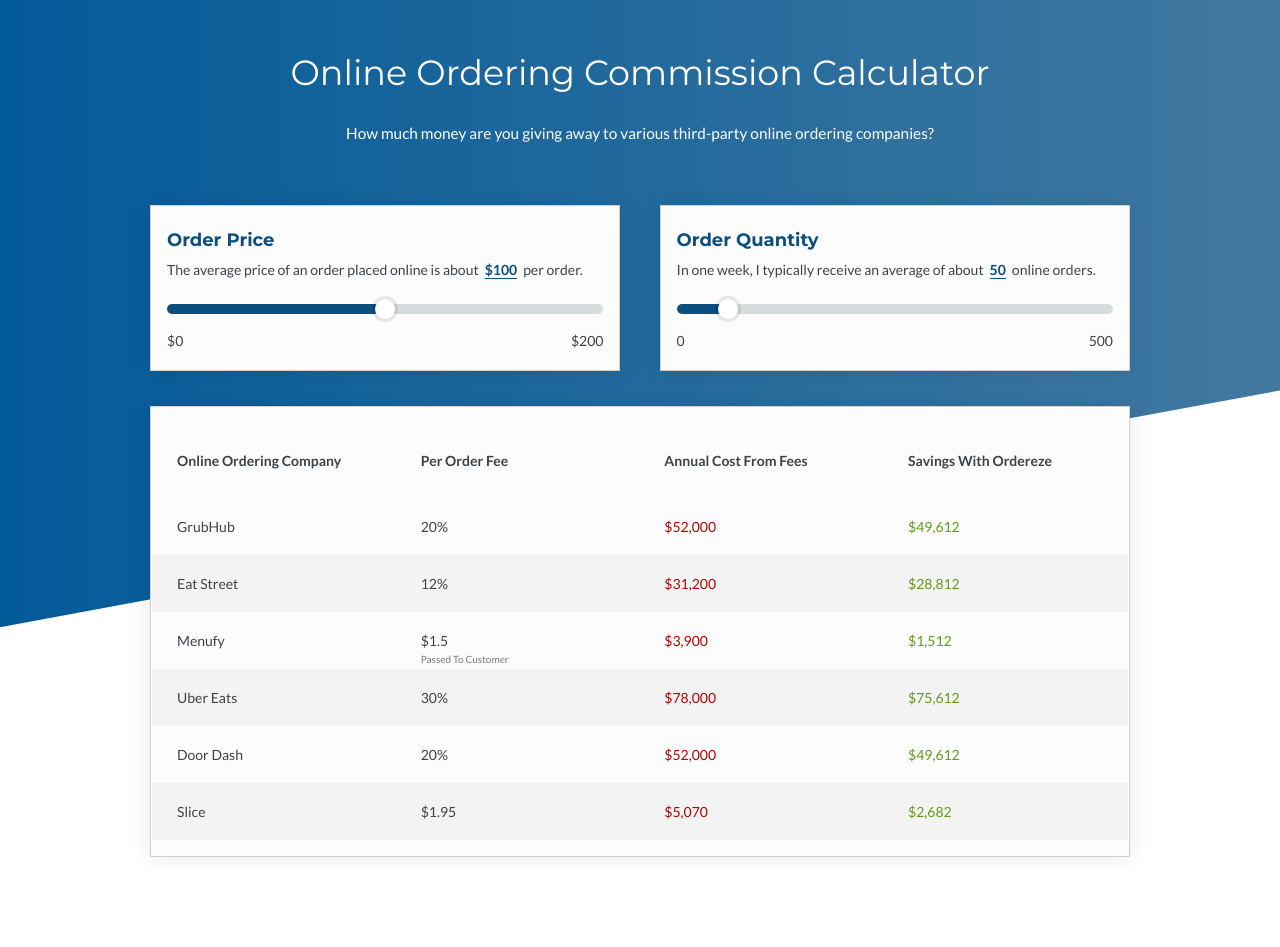
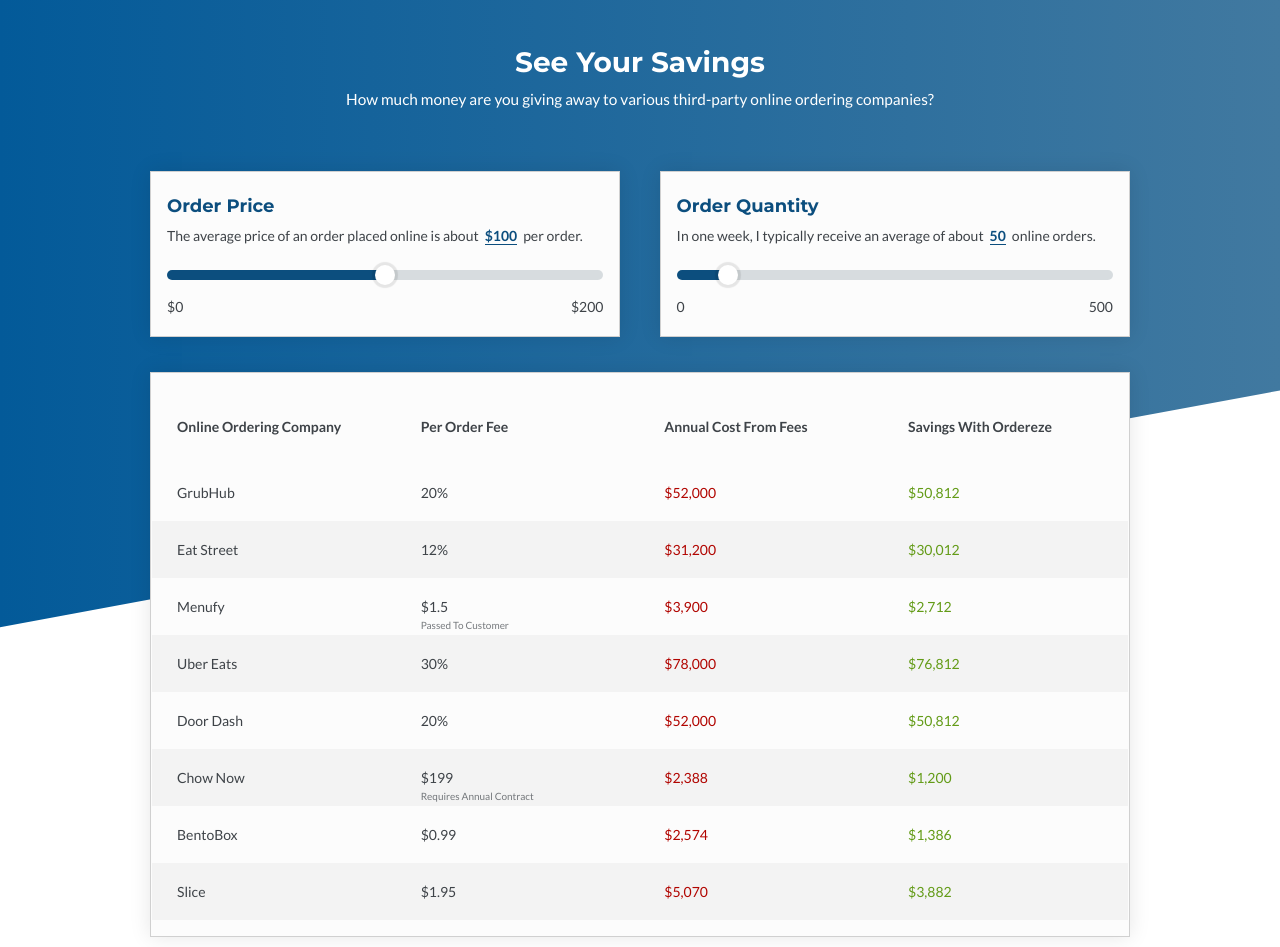
Before and after one commit to olivajames110/online-ordering-price-comparison, a React (Create React App) app: page / in a window 1280 px wide. Before the commit the page ends 867 px from the top, so only its background shows below. Built offline with nearby package versions, Linux system fonts and the light colour scheme.

Commit message:
Added Chownow

```diff
--- a/src/priceCalc/components/competitors/competitors.js
+++ b/src/priceCalc/components/competitors/competitors.js
@@ -26,7 +26,7 @@
 					</span>
 					<span style={{ color: 'var(--priceCalcCompRed)' }}>${company.annualCost.toLocaleString()}</span>
 					<span style={{ color: 'var(--priceCalcCompGreen)' }}>
-						${company.annualCost - 2388 <= 0 ? 0 : (company.annualCost - 2388).toLocaleString()}
+						${company.annualCost - 1188 <= 0 ? 0 : (company.annualCost - 1188).toLocaleString()}
 					</span>
 				</div>
 			);
@@ -47,75 +47,3 @@
 		);
 	}
 }
-
-// <div id="grubhub" className="competitor-container">
-// <span className="competitor-company ">Grubhub</span>
-// <span className="competitor-commission-amt" />
-// <span id="grubhub-competitor" className="competitor-price-amt competitor-red">
-//    $479,024
-// </span>
-// <span id="ordereze-competitor" className="competitor-price-amt competitor-green">
-//    $2,388
-// </span>
-// </div>
-
-// <div id="eatstreet" className="competitor-container">
-// <span className="competitor-company ">Eatstreet</span>
-// <span className="competitor-commission-amt" />
-// <span id="eatstreet-competitor" className="competitor-price-amt competitor-red">
-//    $287,414
-// </span>
-// <span id="ordereze-competitor" className="competitor-price-amt competitor-green">
-//    $2,388
-// </span>
-// </div>
-// <div id="chownow" className="competitor-container">
-// <span className="competitor-company ">Chownow</span>
-// <span className="competitor-commission-amt"> $119</span>
-// <span id="chownow-competitor" className="competitor-price-amt competitor-red">
-//    $1,428
-// </span>
-// <span id="ordereze-competitor" className="competitor-price-amt competitor-green">
-//    $2,388
-// </span>
-// </div>
-// <div id="menufy" className="competitor-container">
-// <span className="competitor-company ">Menufy</span>
-// <span className="competitor-commission-amt">$1.50</span>
-// <span id="menufy-competitor" className="competitor-price-amt competitor-red">
-//    $36,660
-// </span>
-// <span id="ordereze-competitor" className="competitor-price-amt competitor-green">
-//    $2,388
-// </span>
-// </div>
-// <div id="uber-eats" className="competitor-container">
-// <span className="competitor-company ">Uber Eats</span>
-// <span className="competitor-commission-amt">30%</span>
-// <span id="uber-eats-competitor" className="competitor-price-amt competitor-red">
-//    $718,536
-// </span>
-// <span id="ordereze-competitor" className="competitor-price-amt competitor-green">
-//    $2,388
-// </span>
-// </div>
-// <div id="door-dash" className="competitor-container">
-// <span className="competitor-company ">Door Dash</span>
-// <span className="competitor-commission-amt">20%</span>
-// <span id="door-dash-competitor" className="competitor-price-amt competitor-red">
-//    $479,024
-// </span>
-// <span id="ordereze-competitor" className="competitor-price-amt competitor-green">
-//    $2,388
-// </span>
-// </div>
-// <div id="ordereze" className="competitor-container">
-// <span className="competitor-company competitor-green">Ordereze</span>
-// <span className="competitor-commission-amt">5%</span>
-// <span id="ordereze-competitor" className="competitor-price-amt competitor-green">
-//    $2,388
-// </span>
-// <span id="ordereze-competitor" className="competitor-price-amt competitor-green">
-//    $2,388
-// </span>
-// </div>
--- a/src/priceCalc/css/priceCalcMain.css
+++ b/src/priceCalc/css/priceCalcMain.css
@@ -94,7 +94,10 @@
   -webkit-box-direction: normal;
       -ms-flex-direction: column;
           flex-direction: column;
-  font-size: 2.5em;
+  margin-top: 30px;
+  font-weight: 700;
+  line-height: .5em;
+  font-size: 28px;
 }
 
 .range-widget-container .intro-header .description {
@@ -205,10 +208,6 @@
           align-items: center;
 }
 
-.intro-header h1 {
-  font-size: 1.8em;
-}
-
 .intro-header .description {
   font-size: 1em;
   line-height: 1.5em;
--- a/src/priceCalc/css/priceCalcMain.scss
+++ b/src/priceCalc/css/priceCalcMain.scss
@@ -72,7 +72,11 @@
 		h1 {
 			display: flex;
 			flex-direction: column;
-			font-size: 2.5em;
+			// font-size: 2.5em;
+			margin-top: 30px;
+			font-weight: 700;
+			line-height: .5em;
+			font-size: 28px;
 			// font-family: var(--h1);
 			// font-weight: bold;
 		}
@@ -160,7 +164,7 @@
 
 .intro-header {
 	h1 {
-		font-size: 1.8em;
+		// font-size: 1.8em;
 	}
 	.description {
 		font-size: 1em;
--- a/src/priceCalc/priceCalc.js
+++ b/src/priceCalc/priceCalc.js
@@ -7,14 +7,7 @@
 	state = {
 		pricePerOrder : 100,
 		ordersPerWeek : 50,
-		companies     : [
-			{ name: 'GrubHub', fee: null, specialInformation: null, isPercent: null, annualCost: 0 },
-			{ name: 'Eat Street', fee: null, specialInformation: null, isPercent: null, annualCost: 0 },
-			{ name: 'Menufy', fee: null, specialInformation: null, isPercent: null, annualCost: 0 },
-			{ name: 'Uber Eats', fee: null, specialInformation: null, isPercent: null, annualCost: 0 },
-			{ name: 'Door Dash', fee: null, specialInformation: null, isPercent: null, annualCost: 0 },
-			{ name: 'Slice', fee: null, specialInformation: null, isPercent: null, annualCost: 0 }
-		]
+		companies     : []
 	};
 
 	componentDidMount() {
@@ -26,22 +19,21 @@
 		this.setState({
 			pricePerOrder : e.target.value
 		});
-
 		this.handleAnnualCost(num, this.state.ordersPerWeek);
 	};
 
 	updateOrdersPerWeek = (e) => {
 		let num = e.target.value;
-
 		this.setState({
 			ordersPerWeek : e.target.value
 		});
-
 		this.handleAnnualCost(this.state.pricePerOrder, num);
 	};
 
 	handleAnnualCost = (price, quantity) => {
 		let weeks = 52;
+		let priceMultiplier = price * quantity;
+		let weeksMultiplier = weeks * quantity;
 		this.setState({
 			companies : [
 				{
@@ -49,14 +41,14 @@
 					fee                : 0.2,
 					specialInformation : false,
 					isPercent          : true,
-					annualCost         : weeks * 0.2 * price * quantity
+					annualCost         : weeks * 0.2 * priceMultiplier
 				},
 				{
 					name               : 'Eat Street',
 					fee                : 0.12,
 					specialInformation : false,
 					isPercent          : true,
-					annualCost         : weeks * 0.12 * price * quantity
+					annualCost         : weeks * 0.12 * priceMultiplier
 				},
 
 				{
@@ -64,28 +56,42 @@
 					fee                : 1.5,
 					specialInformation : 'Passed To Customer',
 					isPercent          : false,
-					annualCost         : 1.5 * weeks * quantity
+					annualCost         : 1.5 * weeksMultiplier
 				},
 				{
 					name               : 'Uber Eats',
 					fee                : 0.3,
 					specialInformation : false,
 					isPercent          : true,
-					annualCost         : weeks * 0.3 * price * quantity
+					annualCost         : weeks * 0.3 * priceMultiplier
 				},
 				{
 					name               : 'Door Dash',
 					fee                : 0.2,
 					specialInformation : false,
 					isPercent          : true,
-					annualCost         : weeks * 0.2 * price * quantity
+					annualCost         : weeks * 0.2 * priceMultiplier
+				},
+				{
+					name               : 'Chow Now',
+					fee                : 199,
+					specialInformation : 'Requires Annual Contract',
+					isPercent          : false,
+					annualCost         : 2388
+				},
+				{
+					name               : 'BentoBox',
+					fee                : 0.99,
+					specialInformation : false,
+					isPercent          : false,
+					annualCost         : 0.99 * weeksMultiplier
 				},
 				{
 					name               : 'Slice',
 					fee                : 1.95,
 					specialInformation : false,
 					isPercent          : false,
-					annualCost         : Math.round(1.95 * weeks * quantity)
+					annualCost         : Math.round(1.95 * weeksMultiplier)
 				}
 			]
 		});
@@ -98,7 +104,7 @@
 					<div className="bg" />
 					<div className="range-widget-container">
 						<div className="intro-header">
-							<h1>Online Ordering Commission Calculator</h1>
+							<h1>See Your Savings</h1>
 							<h3 className="description">
 								How much money are you giving away to various third-party online ordering companies?
 							</h3>
```
Also changed, not shown: 1 other file (tests, documents, lock files or other folders).
